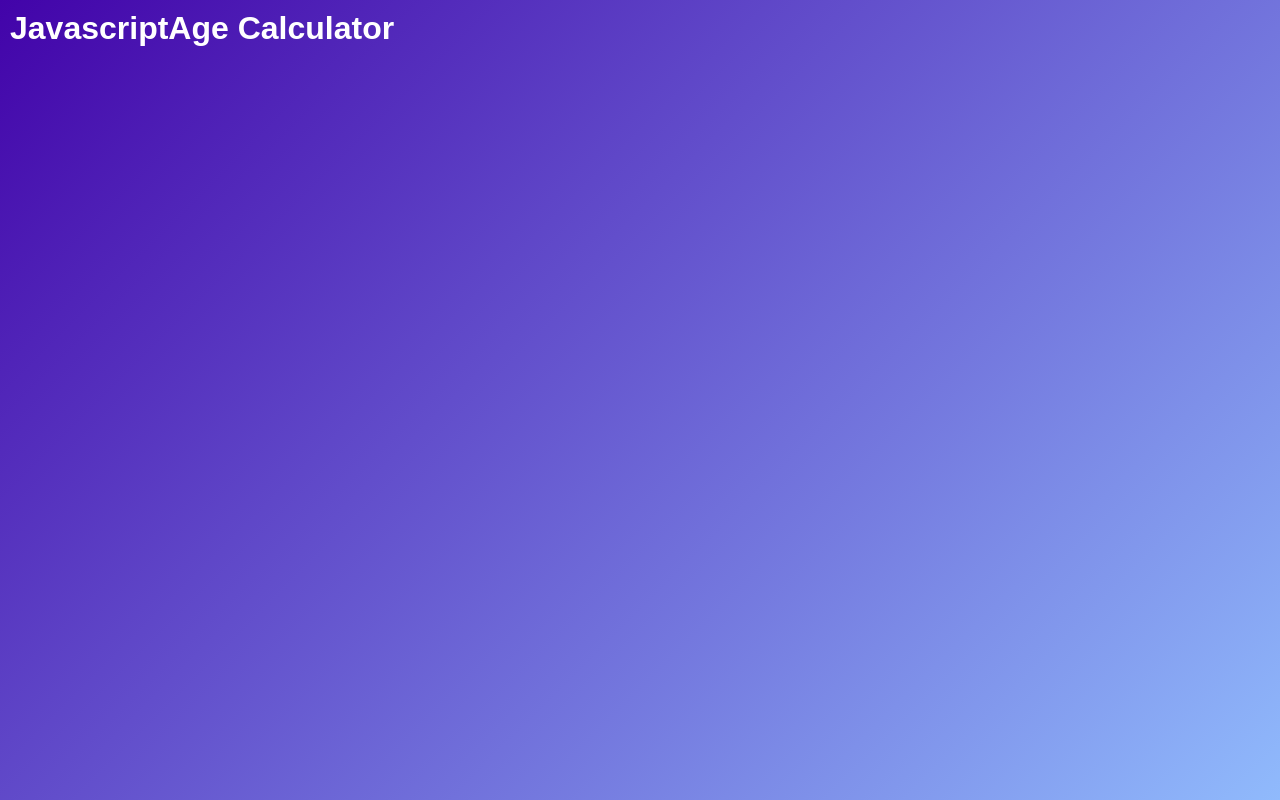
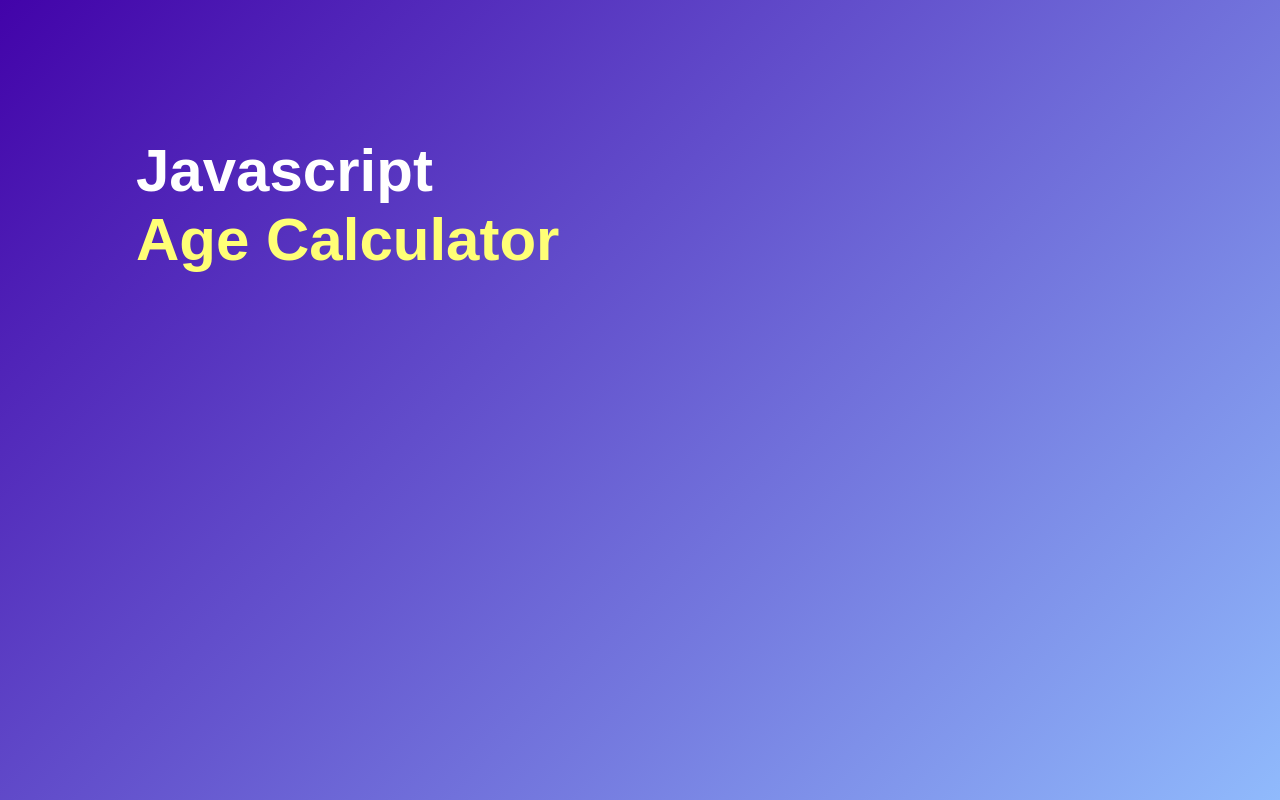
Before and after one commit to dev-salih/Age-Calculator-App, a plain HTML site: page index.html in a window 1280 px wide. Drawn offline with Linux system fonts and the light colour scheme.

Commit message:
class calculator with its subclasses are styled

```diff
--- a/index.html
+++ b/index.html
@@ -9,7 +9,7 @@
 <body>
     <div class="container">
         <div class="calculator">
-            <h1>JavascriptAge Calculator</h1>
+            <h1>Javascript <br> <span>Age Calculator</span></h1>
         </div>
     </div>
 </body>
--- a/style.css
+++ b/style.css
@@ -11,3 +11,15 @@
     color: #fff;
     padding: 10px;
 }
+.calculator{
+    width: 100%;
+    max-width: 600px;
+    margin-left: 10%;
+    margin-top: 10%;
+}
+.calculator h1{
+    font-size: 60px;
+}
+.calculator h1 span{
+    color: #ffff76;
+}
```
